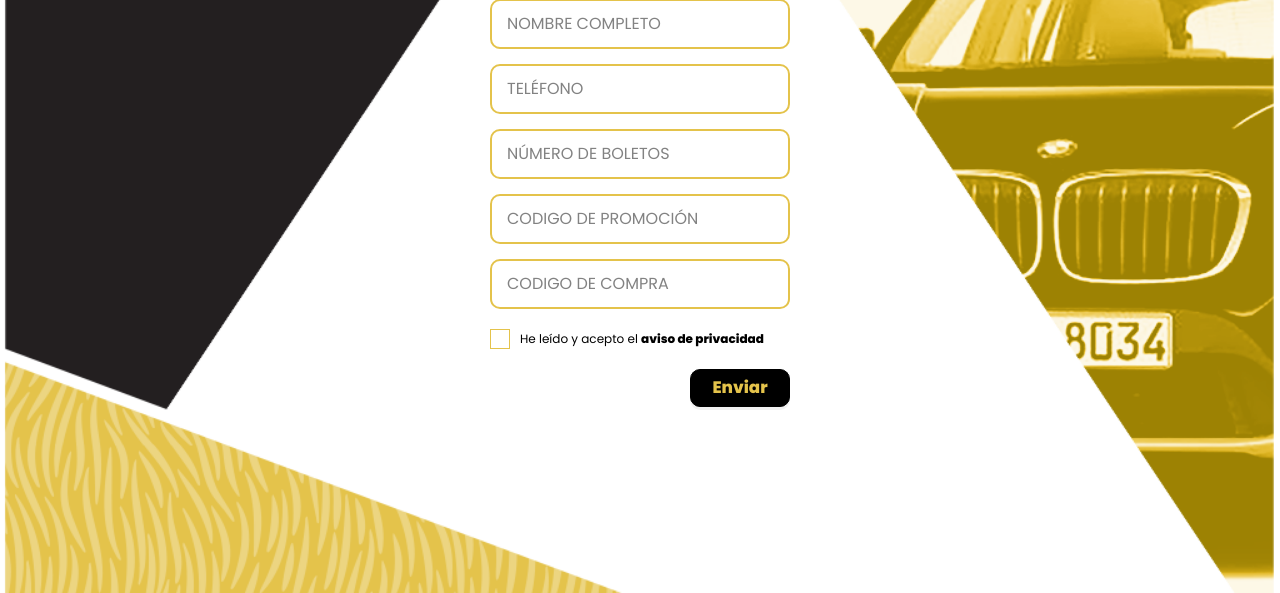
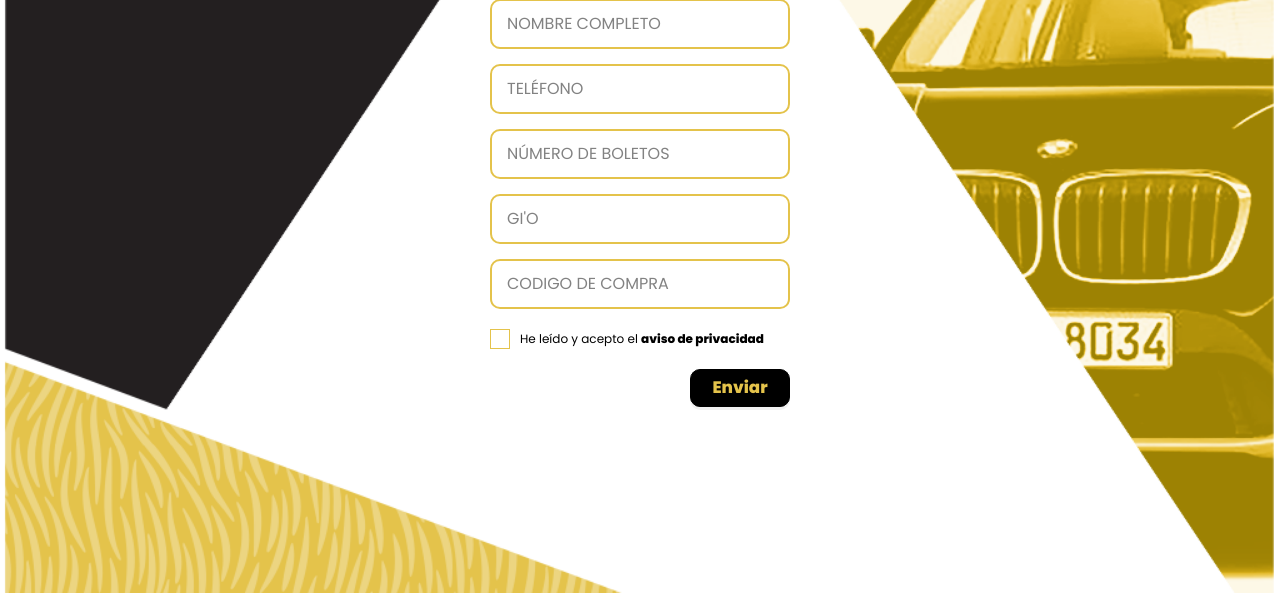
Before and after one commit to development2gom/green-hangar-corona, a Yii app: template views/site/registro.php in a window 1280 px wide. Shown: the part 207-800 px from the top of the page. Run offline with PHP 8.4 and a stand-in for Yii, Linux system fonts and the light colour scheme; the template is opened without the code that fills it, so the values that code supplies are empty; form fields are guessed from the names that the template uses; some libraries are stand-ins or nearby versions; some web fonts are replaced.

Commit message:
cambiar placeholder de GI'O

```diff
--- a/views/site/registro.php
+++ b/views/site/registro.php
@@ -65,7 +65,7 @@ $this->title="Registro";
 				] )->label(false);
 
 				echo $form->field ( $usuario, 'txt_codigo_promocion' )->textInput ( [
-					'placeholder'=>'Codigo de promoción'
+					'placeholder'=>"GI'O"
 				] )->label(false);
 
 				echo $form->field ( $usuario, 'txt_codigo_compra' )->textInput ( [
```
